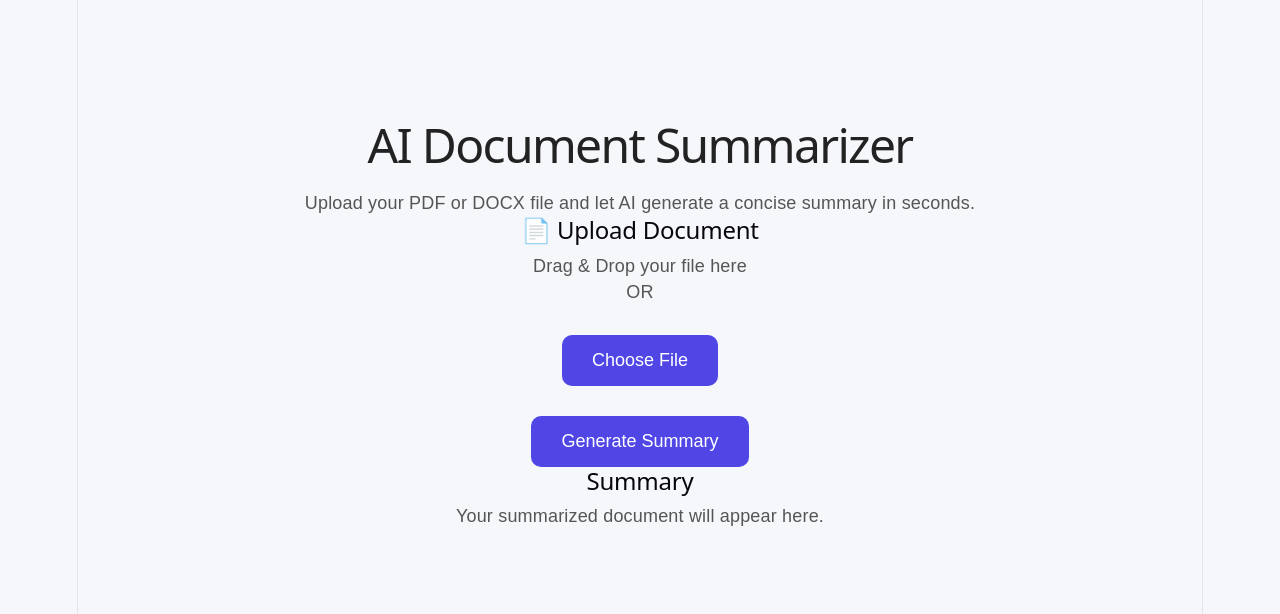
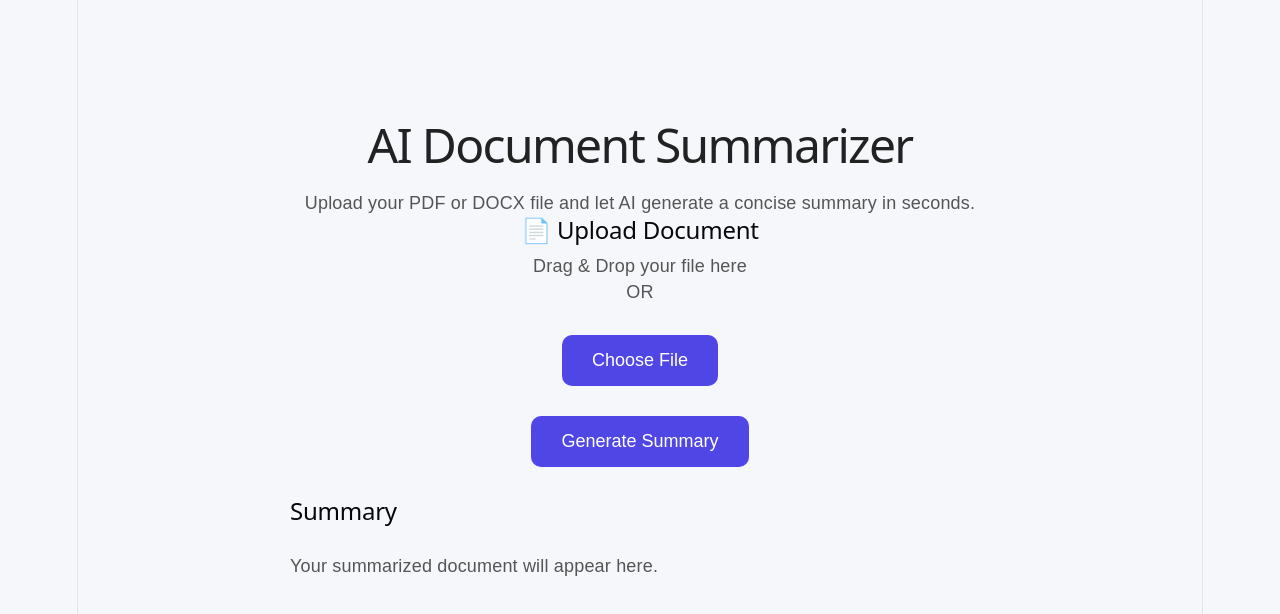
Before and after one commit to soumyasrim05/AI-Document-Summarizer, a React app in the folder frontend/: page / in a window 1280 px wide. Shown: the top 614 px of the page. Built offline with nearby package versions, Linux system fonts and the light colour scheme; the HTML template or start-up script is replaced by a standard one.

Commit message:
Completed Sprint 8 - Added document information and copy summary feature

```diff
--- a/frontend/src/App.css
+++ b/frontend/src/App.css
@@ -43,3 +43,32 @@ button:hover {
   font-weight: 500;
   line-height: 1.6;
 }
+
+
+.summary-header {
+  display: flex;
+  justify-content: space-between;
+  align-items: center;
+  width: 700px;
+  margin: 0 auto 20px;
+}
+
+.copy-btn {
+  background: #5b4df7;
+  color: white;
+  border: none;
+  padding: 8px 14px;
+  border-radius: 8px;
+  cursor: pointer;
+  font-size: 14px;
+}
+
+.copy-btn:hover {
+  background: #4638d8;
+}
+
+.summary-box {
+    width: 700px;
+    margin: 30px auto;
+    text-align: left;
+}
--- a/frontend/src/App.jsx
+++ b/frontend/src/App.jsx
@@ -9,7 +9,9 @@ function App() {
 
   const [selectedFile, setSelectedFile] = useState(null);
   const [summary, setSummary] = useState("");
+  const [docInfo, setDocInfo] = useState(null);
   const [loading, setLoading] = useState(false);
+
 
   const handleGenerate = async () => {
     if (!selectedFile) {
@@ -32,6 +34,7 @@ function App() {
     const data = await response.json();
 
     setSummary(data.summary);
+    setDocInfo(data);
     setLoading(false);
 
   } catch (error) {
@@ -68,7 +71,10 @@ function App() {
      </p>
 )}
 
-      <SummaryBox summary={summary} />
+      <SummaryBox
+       summary={summary}
+       docInfo={docInfo}
+      />
 
     </div>
   );
--- a/frontend/src/components/SummaryBox.jsx
+++ b/frontend/src/components/SummaryBox.jsx
@@ -1,7 +1,38 @@
-function SummaryBox({ summary }) {
+function SummaryBox({ summary, docInfo }) {
+
+  const copySummary = () => {
+  navigator.clipboard.writeText(summary);
+
+  alert("✅ Summary copied to clipboard!");
+  };
   return (
     <div className="summary-box">
-      <h2>Summary</h2>
+      <div className="summary-header">
+       <h2>Summary</h2>
+
+       {summary && (
+         <button
+           className="copy-btn"
+           onClick={copySummary}
+         >
+           📋 Copy
+         </button>
+      )}
+   </div>
+
+      {docInfo && (
+        <div className="document-info">
+          <h3>Document Information</h3>
+
+          <p><strong>📄 File Name:</strong> {docInfo.filename}</p>
+          <p><strong>📦 File Size:</strong> {docInfo.file_size} KB</p>
+          <p><strong>📝 Word Count:</strong> {docInfo.word_count}</p>
+          <p><strong>🔤 Characters:</strong> {docInfo.character_count}</p>
+          <p><strong>📑 Pages:</strong> {docInfo.page_count}</p>
+
+          <hr />
+        </div>
+      )}
 
       {summary ? (
         <p>{summary}</p>
```
Also changed, not shown: 1 other file (tests, documents, lock files or other folders).
